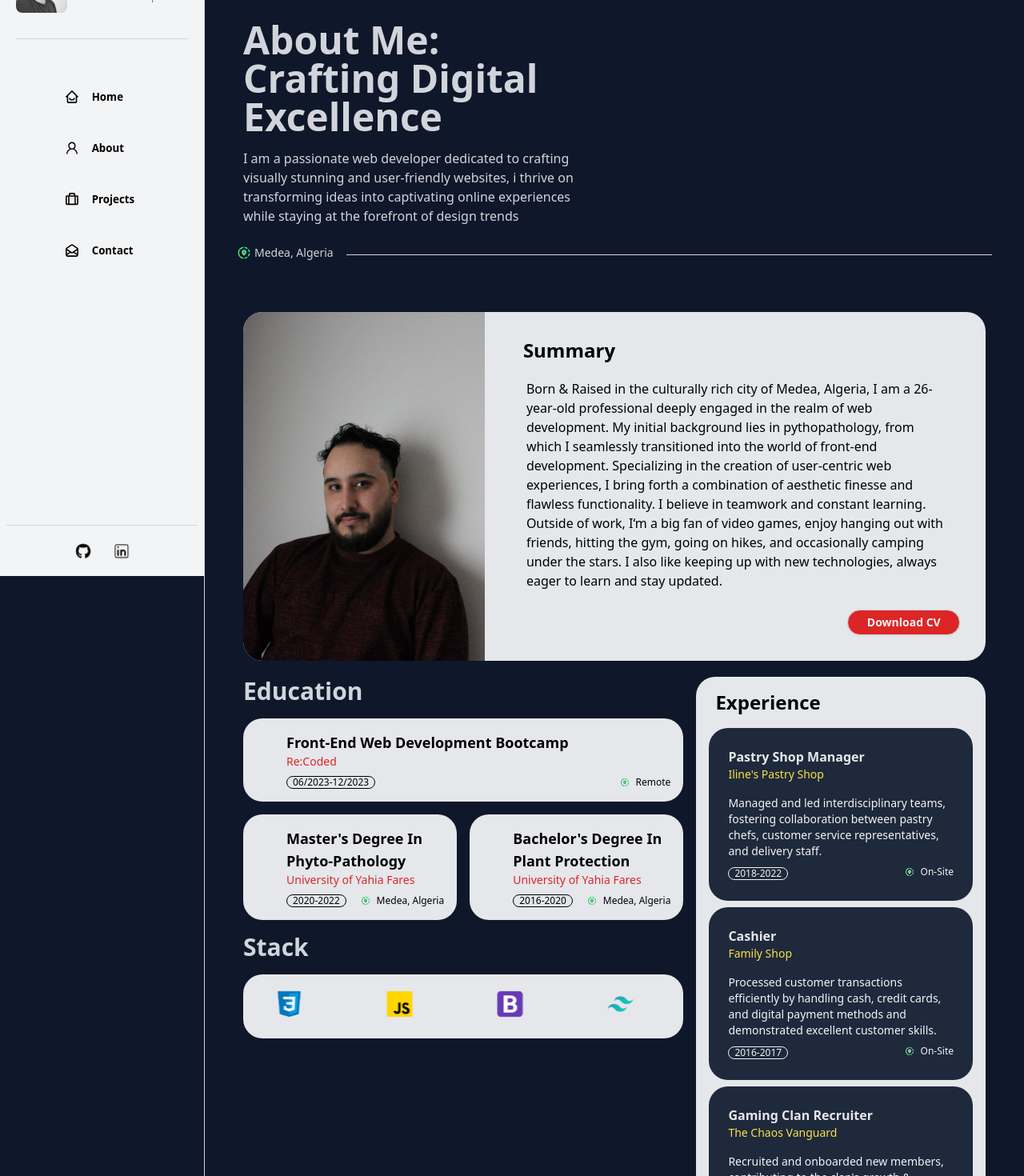
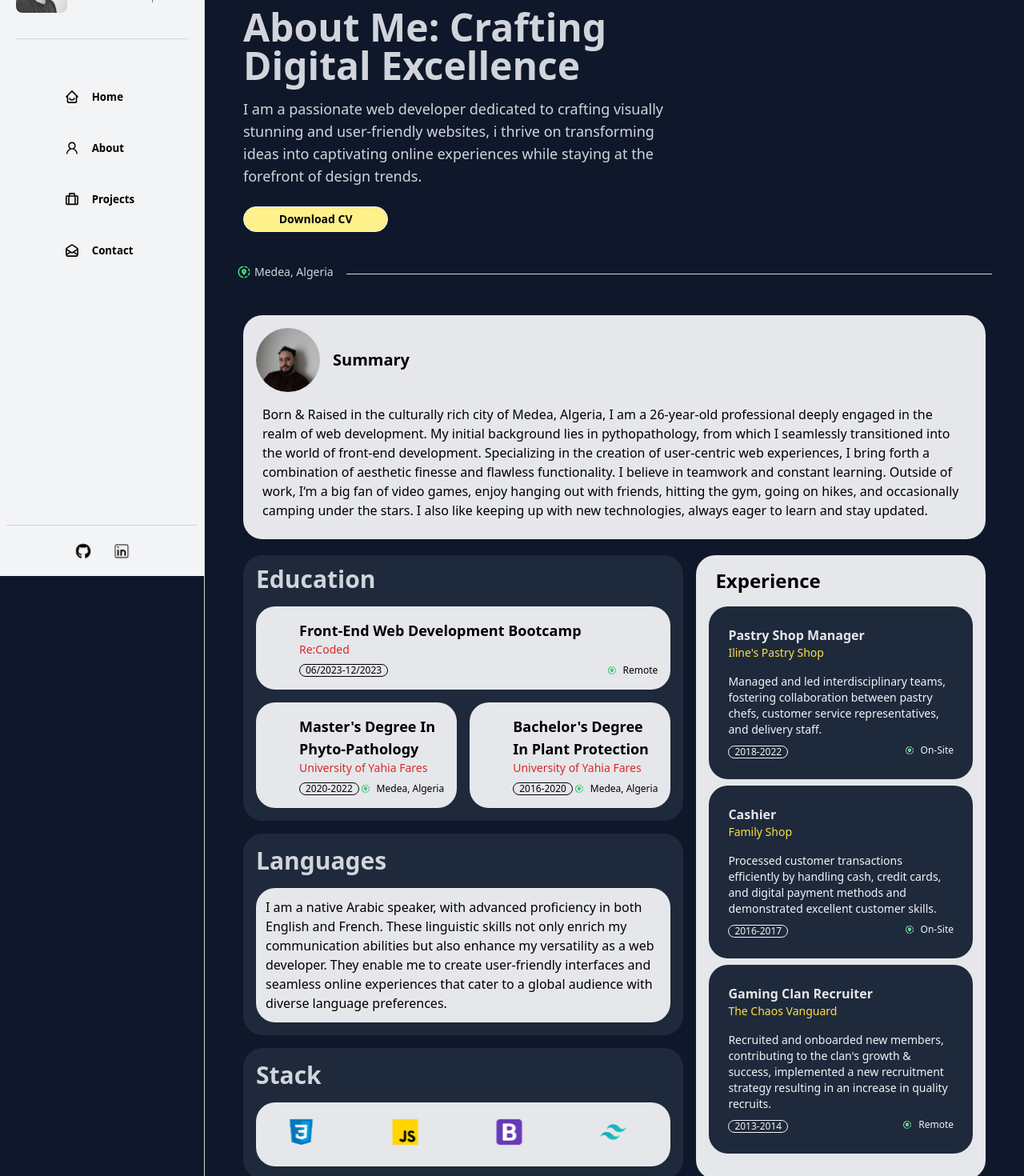
Before and after one commit to farouk26/my-portfolio, a Next.js app: page /about in a window 1280 px wide. Shown: the part 80-1550 px from the top of the page at 80% size. Built offline with nearby package versions, Linux system fonts and the light colour scheme; some icons are missing.

Commit message:
style(about page): add languages and update summary section
added a languages section and updated the summary card for a better UI

fix #6

```diff
--- a/src/components/Cards/SummaryCard.jsx
+++ b/src/components/Cards/SummaryCard.jsx
@@ -4,38 +4,32 @@ import React from "react"
 
 function SummaryCard() {
   return (
-    <div className="flex lg:flex-row flex-col bg-gray-200 border-opacity-0 w-[100%] h-full rounded-3xl">
-      <figure className="w-full lg:w-1/2">
-        <Image
-          src="/images/2.jpg"
-          alt="Album"
-          height={500}
-          width={500}
-          className="w-full h-full object-cover rounded-t-3xl lg:rounded-tr-none lg:rounded-l-3xl"
-        />
-      </figure>
-      <div className="w-full h-full lg:p-8 p-4 flex flex-col">
-        <h2 className="text-2xl px-4 text-black font-bold">Summary</h2>
-        <p className="text-md text-black p-5">
-          Born & Raised in the culturally rich city of Medea, Algeria, I am a
-          26-year-old professional deeply engaged in the realm of web
-          development. My initial background lies in pythopathology, from which
-          I seamlessly transitioned into the world of front-end development.
-          Specializing in the creation of user-centric web experiences, I bring
-          forth a combination of aesthetic finesse and flawless functionality. I
-          believe in teamwork and constant learning. Outside of work, I&lsquo;m
-          a big fan of video games, enjoy hanging out with friends, hitting the
-          gym, going on hikes, and occasionally camping under the stars. I also
-          like keeping up with new technologies, always eager to learn and stay
-          updated.
-        </p>
-        <Link
-          className="btn btn-sm mt-1 rounded-full lg:w-1/4 w-full border-solid border-1 border-gray-300 self-end bg-red-600 hover:bg-yellow-300 hover:text-black text-gray-100"
-          href="/"
-        >
-          Download CV
-        </Link>
+    <div className="w-full h-full flex flex-col justify-start p-4 gap-2">
+      <div className="flex items-center gap-4 w-full">
+        <figure className="h-20 w-20">
+          <Image
+            alt="Picture"
+            src="/images/2.jpg"
+            height={400}
+            width={400}
+            className="object-cover h-full w-full rounded-full"
+          />
+        </figure>
+        <h2 className="text-xl font-bold text-black">Summary</h2>
       </div>
+      <p className="p-2 text-black">
+        {" "}
+        Born & Raised in the culturally rich city of Medea, Algeria, I am a
+        26-year-old professional deeply engaged in the realm of web development.
+        My initial background lies in pythopathology, from which I seamlessly
+        transitioned into the world of front-end development. Specializing in
+        the creation of user-centric web experiences, I bring forth a
+        combination of aesthetic finesse and flawless functionality. I believe
+        in teamwork and constant learning. Outside of work, I&lsquo;m a big fan
+        of video games, enjoy hanging out with friends, hitting the gym, going
+        on hikes, and occasionally camping under the stars. I also like keeping
+        up with new technologies, always eager to learn and stay updated.
+      </p>
     </div>
   )
 }
--- a/src/components/Layout/index.jsx
+++ b/src/components/Layout/index.jsx
@@ -23,7 +23,7 @@ function Layout({ children }) {
       <div className="col-span-1 lg:block border-r border-gray-300 hidden">
         <SideBar />
       </div>
-      <div className="lg:col-span-4 col-span-5 px-8 pt-6 w-full overflow-y-auto">
+      <div className="lg:col-span-4 col-span-5 px-2 lg:px-8 pt-6 w-full overflow-y-auto">
         <span className="badge rounded-xl bg-gray-100 text-green-600 font-semibold text-sm border-opacity-5 ml-1 md:ml-4 p-3 my-5 flex items-center gap-1">
           <GoDotFill />
           Available for Work
--- a/src/pages/about/index.jsx
+++ b/src/pages/about/index.jsx
@@ -9,21 +9,27 @@ function AboutPage() {
   return (
     <section className="min-h-screen w-full mt-2">
       <div className="lg:h-72 min-h-fit">
-        <div className="flex lg:flex-row justify-start flex-col-reverse gap-2 lg:gap-4 text-gray-300 w-full lg:h-72 h-full">
-          <div className="lg:w-[50%] flex flex-col justify-start items-center lg:justify-center p-2 lg:p-4 gap-4 lg:h-full h-[35%]">
+        <div className="flex lg:flex-row justify-between items-center flex-col-reverse gap-2 lg:gap-4 text-gray-300 w-full lg:h-72 h-full">
+          <div className="lg:w-[60%] mr-auto flex flex-col justify-start items-center lg:justify-center p-2 lg:p-4 gap-4 lg:h-full h-[35%]">
             <h1 className="lg:text-5xl text-4xl font-bold w-full">
               About Me: Crafting Digital Excellence
             </h1>
-            <p className="lg:text-md w-full">
+            <p className="lg:text-lg text-md w-full">
               I am a passionate web developer dedicated to crafting visually
               stunning and user-friendly websites, i thrive on transforming
               ideas into captivating online experiences while staying at the
-              forefront of design trends
+              forefront of design trends.
             </p>
+            <Link
+              href={"/"}
+              className="lg:w-1/3 w-full btn btn-sm bg-yellow-200 text-black self-start my-2 rounded-3xl hover:bg-gray-300 hover:text-black"
+            >
+              Download CV
+            </Link>
           </div>
         </div>
       </div>
-      <div className="flex flex-row gap-4 items-center p-2 w-full">
+      <div className="flex flex-row gap-4 items-center p-2 w-full mt-4 lg:mt-6">
         <span className="flex gap-1 items-center text-sm text-gray-300">
           <MdShareLocation className="text-lg text-green-400" />
           Medea, Algeria
@@ -31,16 +37,16 @@ function AboutPage() {
         <div className="flex-1 h-[.9px] bg-gray-300 mt-1"></div>
       </div>
       {/* Bento Grid */}
-      <div className="w-full min-h-fit p-4 mt-10">
-        <div className="w-full h-full">
+      <div className="w-full min-h-fit p-4 mt-5">
+        <div className="w-full min-h-fit bg-gray-200 rounded-3xl">
           <SummaryCard />
         </div>
         <div className="grid grid-cols-5 h-full w-full gap-4 mt-5">
           <div className="lg:col-span-3 col-span-5 min-h-fit w-full flex flex-col gap-4">
-            <h2 className="lg:text-3xl text-gray-300 text-lg font-bold">
+            <div className="grid grid-cols-4 gap-4 w-full min-h-fit rounded-3xl bg-slate-800 px-4 pb-4">
+              <h2 className="lg:text-3xl text-gray-300 text-lg font-bold mt-3">
                 Education
               </h2>
-            <div className="grid grid-cols-4 gap-4 w-full min-h-fit rounded-3xl">
               <div className="col-span-4">
                 <EducationCard
                   title={"Front-End Web Development Bootcamp"}
@@ -66,11 +72,25 @@ function AboutPage() {
                 />
               </div>
             </div>
+            <div className="min-h-fit rounded-3xl bg-slate-800 p-4 flex flex-col gap-4">
               <h1 className="lg:text-3xl text-lg text-gray-300 font-bold">
-              Stack
+                Languages
               </h1>
+              <p className="p-3 text-black bg-gray-200 rounded-3xl">
+                I am a native Arabic speaker, with advanced proficiency in both
+                English and French. These linguistic skills not only enrich my
+                communication abilities but also enhance my versatility as a web
+                developer. They enable me to create user-friendly interfaces and
+                seamless online experiences that cater to a global audience with
+                diverse language preferences.
+              </p>
+            </div>
+            <div className="bg-slate-800 rounded-3xl px-4 pb-4">
+              <h2 className="text-3xl font-bold text-gray-300 py-4">Stack</h2>
+
               <div className="bg-gray-200 h-20 rounded-3xl">
                 <StackCard />
+              </div>
             </div>
           </div>
           <div className="lg:col-span-2 col-span-5 bg-gray-200 w-full text-black h-full flex gap-2 flex-col rounded-3xl p-4">
@@ -107,8 +127,6 @@ function AboutPage() {
           </div>
         </div>
       </div>
-      <div className="w-full min-h-fit p-4 mt-2"></div>
-      <div className="w-full min-h-fit p-4 mt-2"></div>
     </section>
   )
 }
```
Lines whose indentation alone changed are shown as unchanged.
